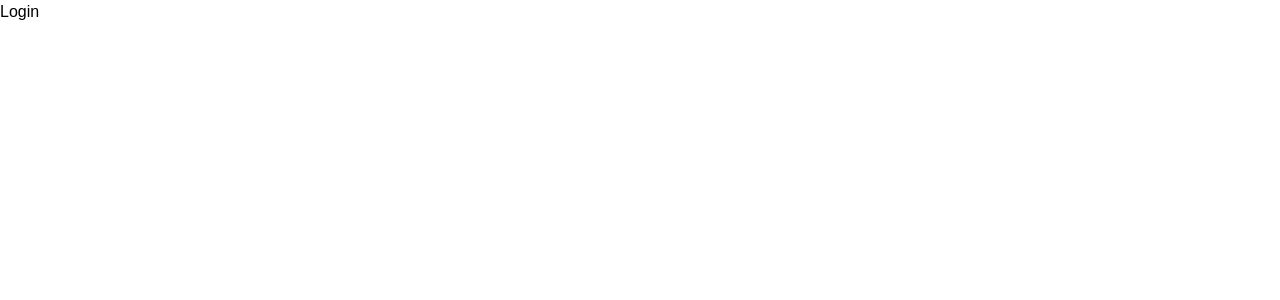
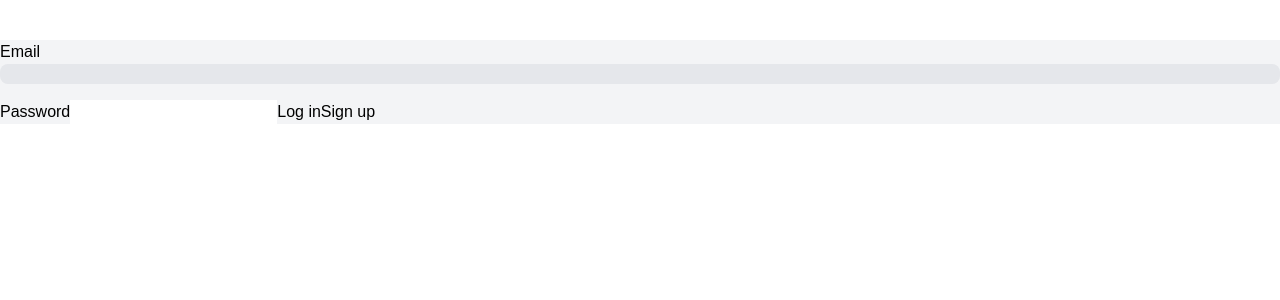
Before and after one commit to BinaryMulch/next-frames, a Next.js app: page /login in a window 1280 px wide. Shown: the top 300 px of the page. Built offline with nearby package versions, Linux system fonts and the light colour scheme.

Commit message:
Starting login page

```diff
--- /dev/null
+++ b/app/login/actions.js
@@ -0,0 +1,45 @@
+"use server";
+
+import {revalidatePath} from "next/cache";;
+import {redirect} from "next/navigation";
+import {createClient} from "@/utils/supabase/server";
+
+export async function login(formData) {
+
+	const supabase = await createClient();
+
+	const data = {
+		email: formData.get("email"),
+		password: formData.get("password")
+	}
+
+	const {error} = await supabase.auth.signInWithPassword(data);
+
+	if (error) {
+		redirect("/error");
+	}
+
+	revalidatePath("/", "layout");
+	redirect("/dashboard");
+
+}
+
+export async function signup(formData) {
+
+	const supabase = await createClient();
+
+	const data = {
+		email: formData.get("email"),
+		password: formData.get("password")
+	}
+
+	const {error} = await supabase.auth.signUp(data);
+
+	if (error) {
+		redirect("/error");
+	}
+
+	revalidatePath("/", "layout");
+	redirect("/dashboard");
+
+}
--- a/app/login/page.jsx
+++ b/app/login/page.jsx
@@ -1,9 +1,35 @@
 const LoginPage = () => {
+
+	const login = () => {
+		console.log("login");
+	}
+
+	const signup = () => {
+		console.log("signup");
+	}
+
 	return (
+		<>
 
-		<div>Login</div>
+		<div className="container mx-auto">
+			<form className="bg-gray-100 my-10">
+				<div className="mb-4">
+					<label className="block" htmlFor="email">Email</label>
+					<input className="block w-full bg-gray-200 text-sm rounded-lg" id="email" name="email" type="email" required />
+				</div>
 
-	)
-}
+
+				<label htmlFor="password">Password</label>
+				<input id="password" name="password" type="password" required />
+
+				<button formAction={login()}>Log in</button>
+				<button formAction={signup()}>Sign up</button>
+			</form>
+		</div>
+
+</>
+	);
+
+};
 
 export default LoginPage;
--- a/tailwind.config.mjs
+++ b/tailwind.config.mjs
@@ -10,7 +10,7 @@ export default {
 			fontFamily: {
 				sans: ["Poppins", "sans-serif"]
 			}
-		},
+		}
 	},
 	plugins: [],
 };
```
